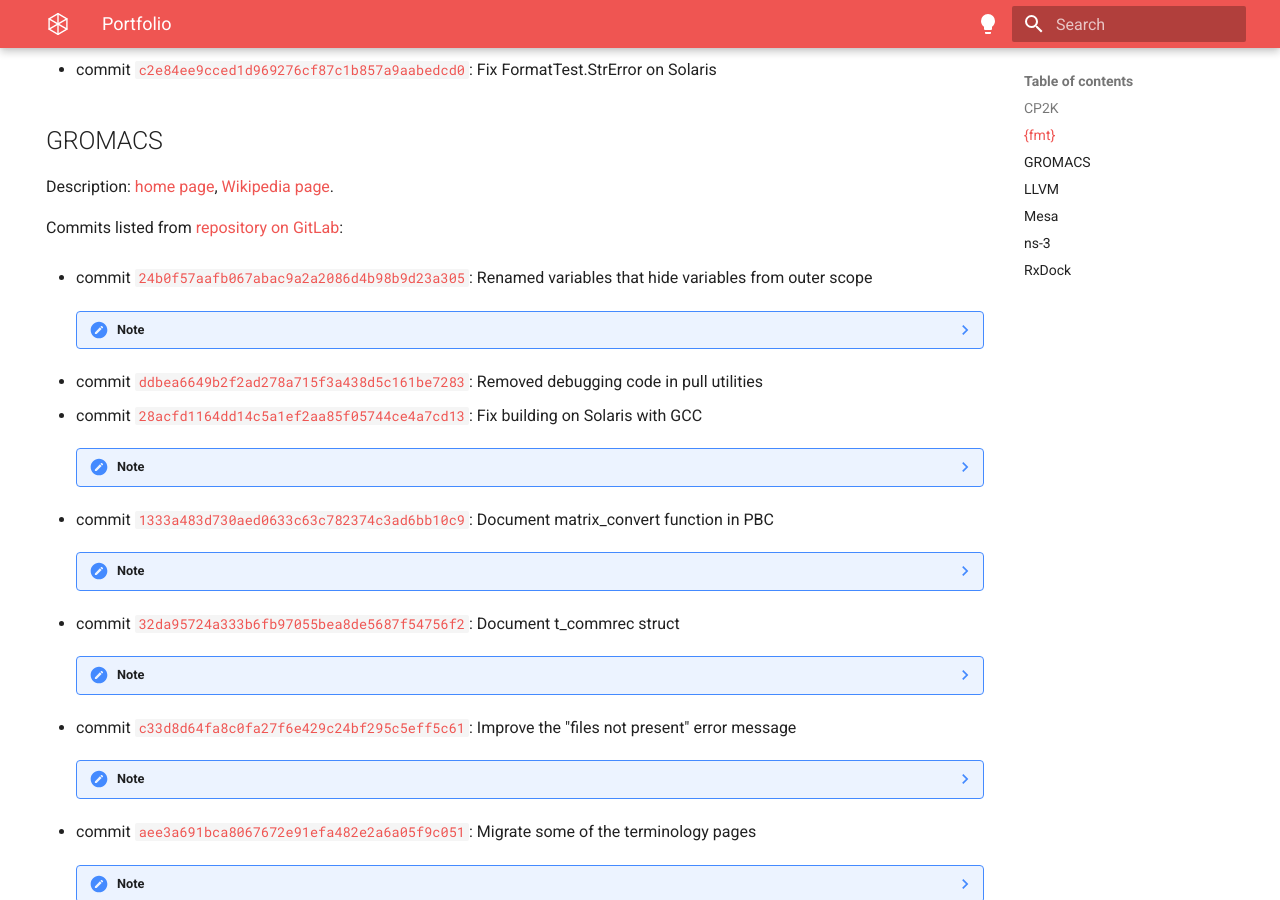
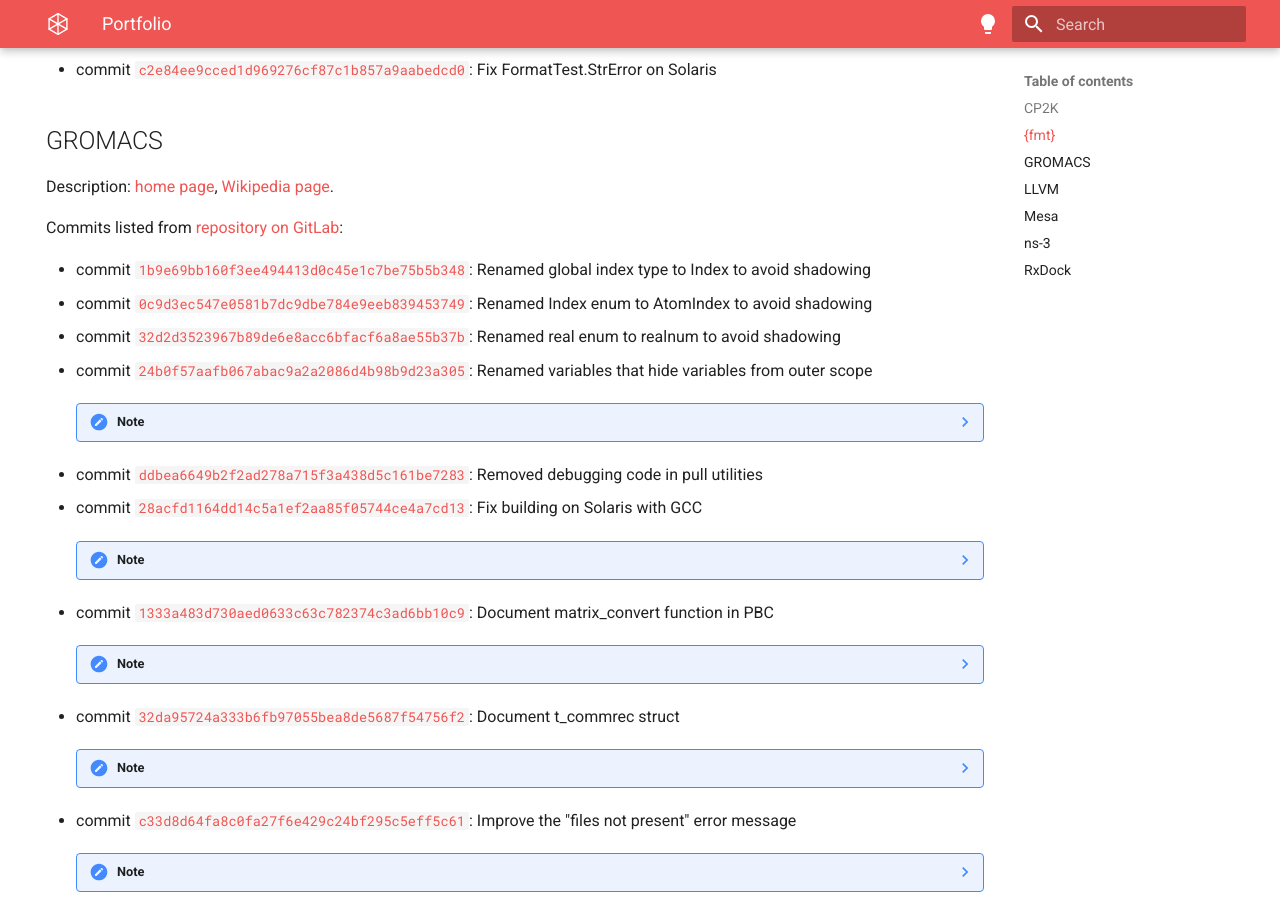
Before and after one commit to RxTxResearch/rxtxresearch.github.io, an MkDocs documentation site: the page built from docs/portfolio.md, in a window 1280 px wide and 900 px high, scrolled down 1777 px. Built offline with MkDocs 1.6.1 and Material for MkDocs 9.7.7, drawn with Linux system fonts in a browser that asks for light colours.

Commit message:
Added new commits in GROMACS to Portfolio

```diff
--- a/docs/portfolio.md
+++ b/docs/portfolio.md
@@ -83,6 +83,9 @@ Description: [home page](https://www.gromacs.org/), [Wikipedia page](https://en.
 
 Commits listed from [repository on GitLab](https://gitlab.com/gromacs/gromacs):
 
+- commit [`1b9e69bb160f3ee494413d0c45e1c7be75b5b348`](https://gitlab.com/gromacs/gromacs/-/commit/1b9e69bb160f3ee494413d0c45e1c7be75b5b348): Renamed global index type to Index to avoid shadowing
+- commit [`0c9d3ec547e0581b7dc9dbe784e9eeb839453749`](https://gitlab.com/gromacs/gromacs/-/commit/0c9d3ec547e0581b7dc9dbe784e9eeb839453749): Renamed Index enum to AtomIndex to avoid shadowing
+- commit [`32d2d3523967b89de6e8acc6bfacf6a8ae55b37b`](https://gitlab.com/gromacs/gromacs/-/commit/32d2d3523967b89de6e8acc6bfacf6a8ae55b37b): Renamed real enum to realnum to avoid shadowing
 - commit [`24b0f57aafb067abac9a2a2086d4b98b9d23a305`](https://gitlab.com/gromacs/gromacs/-/commit/24b0f57aafb067abac9a2a2086d4b98b9d23a305): Renamed variables that hide variables from outer scope
 
     ??? note
```
